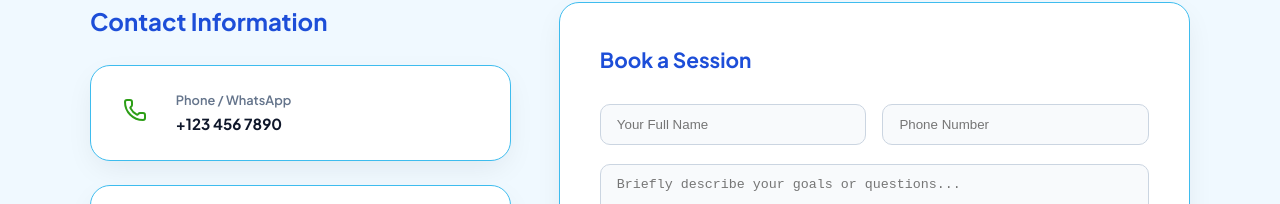
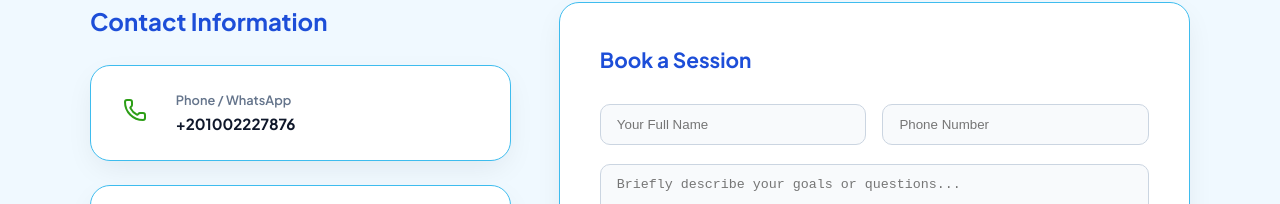
Before and after one commit to fiqyy/DrEmanElTobgy, a React (Create React App) app: page / in a window 1280 px wide. Shown: the part 3339-3543 px from the top of the page. Built offline with nearby package versions, Linux system fonts and the light colour scheme.

Commit message:
changed number to dr eman number

```diff
--- a/src/App.js
+++ b/src/App.js
@@ -24,7 +24,7 @@ const LIVEQandA = require('./assets/vids/sample.mp4');
 
 const LOGO = require('./assets/pics/logo1.jpeg');
 
-const WHATSAPP_NUMBER = '201200096266'; // Mobile Number that recieves Whatsapp Messages
+const WHATSAPP_NUMBER = '201002227876'; // Mobile Number that recieves Whatsapp Messages
 
 function App() {
   const [mobileMenuOpen, setMobileMenuOpen] = useState(false);
@@ -674,7 +674,7 @@ function App() {
                   </div>
                   <div>
                     <span style={{ display: 'block', fontSize: '0.8rem', color: '#64748b', fontWeight: 600 }}>Phone / WhatsApp</span>
-                    <strong style={{ fontSize: '0.95rem', color: '#0f172a' }}>+123 456 7890</strong>
+                    <strong style={{ fontSize: '0.95rem', color: '#0f172a' }}>+201002227876</strong>
                   </div>
                 </div>
 
```
